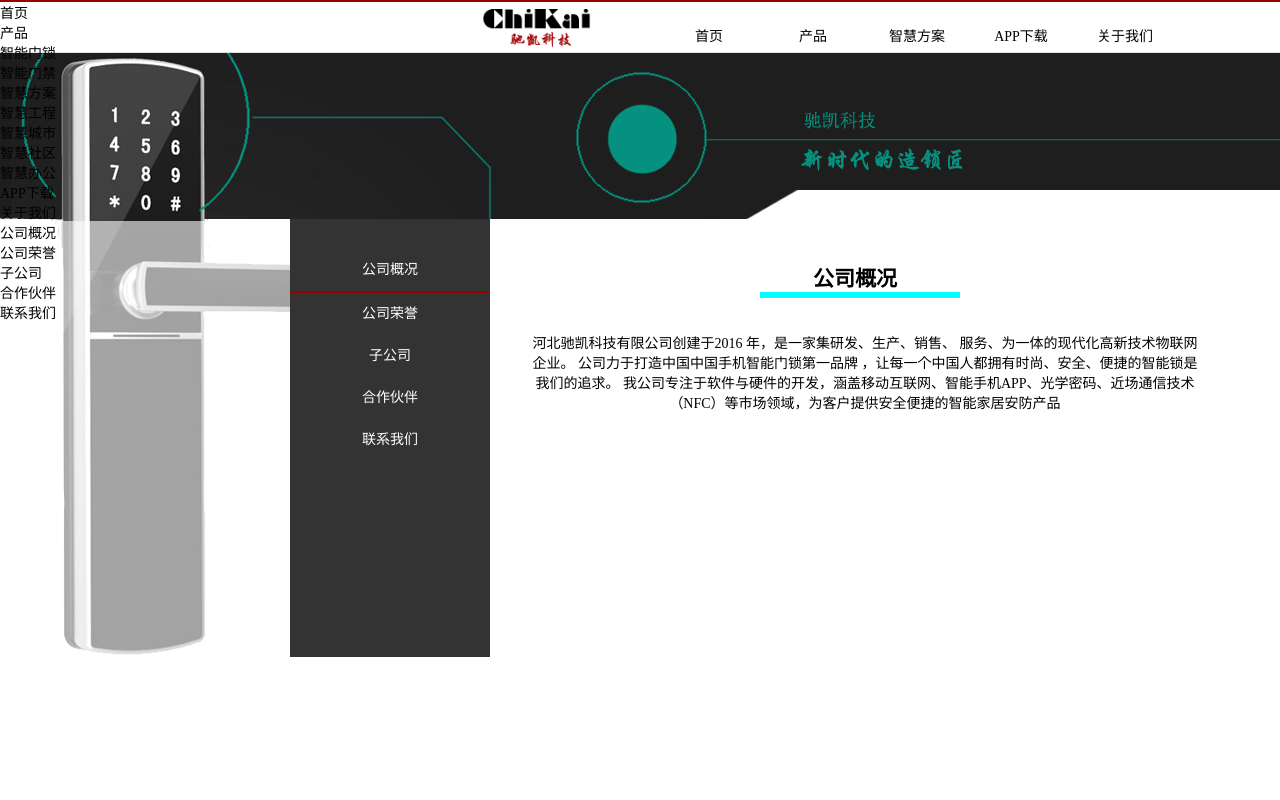
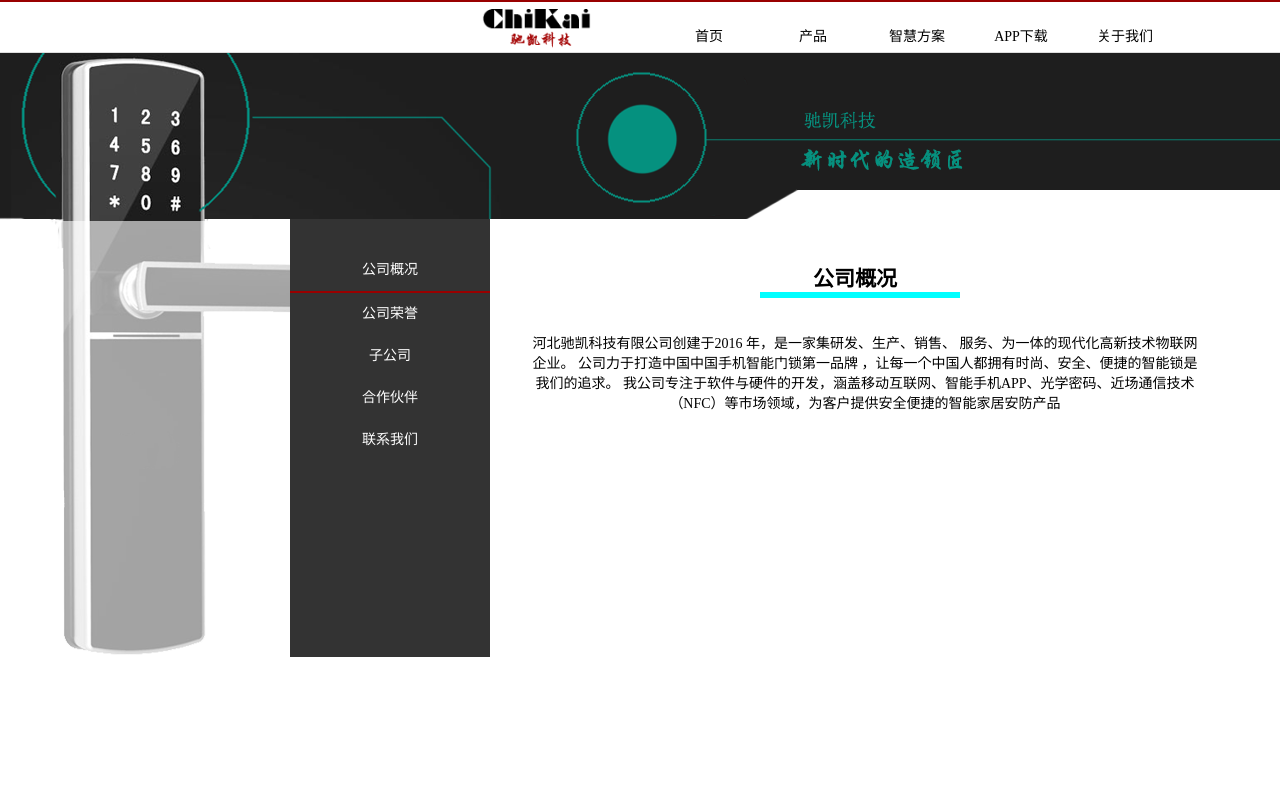
Before and after one commit to zhangzhijie14789/ChiKai, a plain HTML site: page Page_2.html in a window 1280 px wide. Shown: the top 800 px of the page. Drawn offline with nearby package versions, Linux system fonts and the light colour scheme.

Commit message:
Update Page_2.html

```diff
--- a/Page_2.html
+++ b/Page_2.html
@@ -83,34 +83,6 @@
             </li>
         </ul>
     </div>
-        <ul>
-            <li><a href="Page_1.html">首页</a></li>
-            <li onmouseover="aShow(this)" onmouseout="aHide(this)"><a href="Page_3.html">产品</a>
-                <ul>
-                    <li><a href="Page_3.html">智能门锁</a></li>
-                    <li><a href="Page_3.html">智能门禁</a></li>
-                </ul>
-            </li>
-            <li onmouseover="aShow(this)" onmouseout="aHide(this)"><a href="#">智慧方案</a>
-                <ul>
-                    <li><a href="Page_4.html">智慧工程</a></li>
-                    <li><a href="Page_4_text1.html">智慧城市</a></li>
-                    <li><a href="Page_4_text2.html">智慧社区</a></li>
-                    <li><a href="Page_4_text3.html">智慧办公</a></li>
-                </ul>
-            </li>
-            <li><a href="Page_5.html">APP下载</a></li>
-            <li onmouseover="aShow(this)" onmouseout="aHide(this)"><a href="Page_2.html">关于我们</a>
-                <ul>
-                    <li><a href="Page_2.html">公司概况</a></li>
-                    <li><a href="text_1.html">公司荣誉</a></li>
-                    <li><a href="text2.html">子公司</a></li>
-                    <li><a href="text-3.html">合作伙伴</a></li>
-                    <li><a href="text_4.html ">联系我们</a></li>
-                </ul>
-            </li>
-        </ul>
-    </div>
 </div>
 <div id="con_about">
     <img src="img/Page_2_1.png">
```
